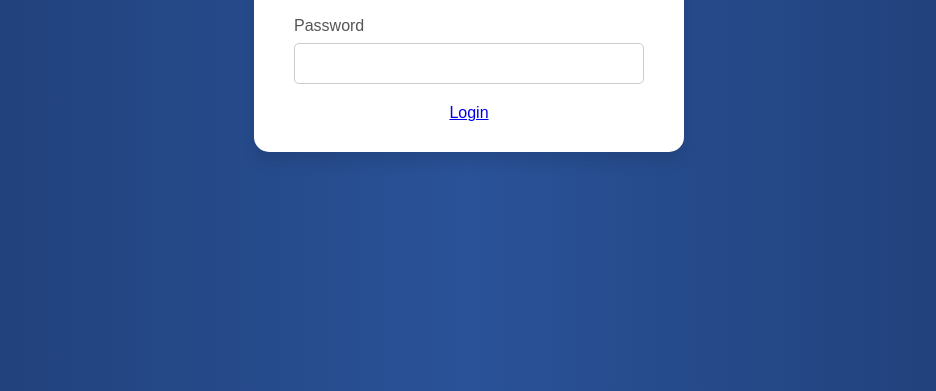
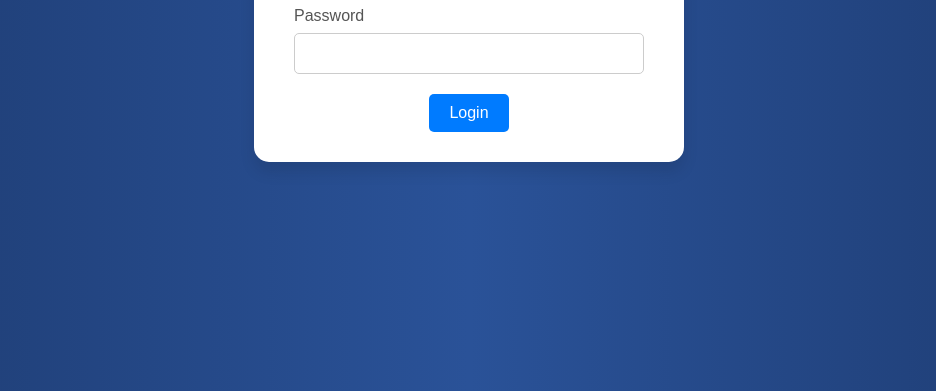
Before and after one commit to TitanAFK/login, a plain HTML site: page index.html in a window 1280 px wide. Shown: the part 409-800 px from the top of the page, without its empty margins (171-1107 px from the left). Drawn offline with Linux system fonts and the light colour scheme.

Commit message:
Update index.html

```diff
--- a/index.html
+++ b/index.html
@@ -72,6 +72,20 @@
                 opacity: 1;
             }
         }
+        .login-btn {
+  background-color: #007bff; /* Blue background */
+  color: #ffffff; /* White text color */
+  padding: 10px 20px; /* Add some padding */
+  border: none; /* Remove border */
+  border-radius: 5px; /* Add rounded corners */
+  cursor: pointer; /* Change cursor on hover */
+  text-decoration: none; /* Remove underline from link */
+  display: inline-block; /* Make span behave like a block element */
+}
+
+.login-btn:hover {
+  background-color: #0056b3; /* Darker blue on hover */
+}
     </style>
 </head>
 <body>
```
